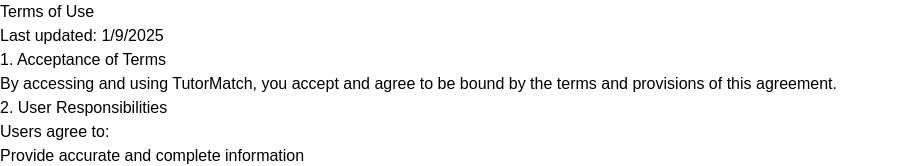
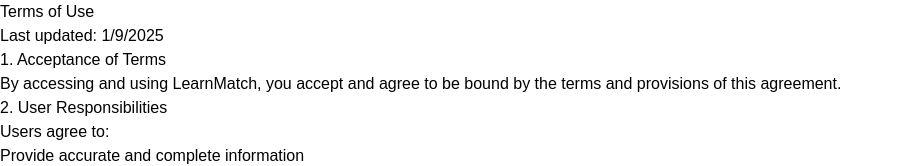
Before and after one commit to AdrianLuk12/tutorconnect, a Next.js app in the folder frontend/: page /terms in a window 1280 px wide. Shown: the top 166 px of the page, without its empty margins (0-903 px from the left). Built offline with nearby package versions, Linux system fonts and the light colour scheme.

Commit message:
updated name and settings for deploy

```diff
--- a/frontend/next.config.ts
+++ b/frontend/next.config.ts
@@ -12,7 +12,7 @@
     ignoreBuildErrors: true,
   },
   env: {
-    NEXT_PUBLIC_API_URL: 'http://localhost:8000',
+    NEXT_PUBLIC_API_URL: 'https://tutorconnect-back.onrender.com',
   },
 };
 
--- a/frontend/src/app/components/LandingPage.tsx
+++ b/frontend/src/app/components/LandingPage.tsx
@@ -6,7 +6,7 @@
         <div className="min-h-screen bg-gray-100 flex flex-col">
             <div className="container mx-auto px-4 py-16 flex-grow">
                 <div className="text-center">
-                    <h1 className="text-4xl font-bold mb-6">Welcome to TutorMatch</h1>
+                    <h1 className="text-4xl font-bold mb-6">Welcome to LearnMatch</h1>
                     <h2 className="text-2xl font-bold mb-6">A peer learning platform</h2>
                     <p className="text-xl mb-8">The platform connects students who want to teach and learn from each other. It matches users based on their skills and learning goals, enabling them to exchange knowledge in a peer-to-peer manner.</p>
                     <div className="space-x-4">
--- a/frontend/src/app/dashboard/page.tsx
+++ b/frontend/src/app/dashboard/page.tsx
@@ -105,7 +105,7 @@
                     Welcome, {user?.username || user?.first_name}!
                 </h1> */}
                 <h1 className="text-3xl font-bold mb-8 text-center">
-                    TutorMatch
+                    LearnMatch
                 </h1>
 
                 <div className="grid grid-cols-1 md:grid-cols-2 lg:grid-cols-3 gap-6">
--- a/frontend/src/app/layout.tsx
+++ b/frontend/src/app/layout.tsx
@@ -13,7 +13,7 @@
 });
 
 export const metadata: Metadata = {
-  title: "TutorMatch",
+  title: "LearnMatch",
   description: "A peer learning platform",
 };
 
--- a/frontend/src/app/terms/page.tsx
+++ b/frontend/src/app/terms/page.tsx
@@ -15,7 +15,7 @@
                     <section className="space-y-4">
                         <h2 className="text-xl font-semibold text-gray-800">1. Acceptance of Terms</h2>
                         <p>
-                            By accessing and using TutorMatch, you accept and agree to be bound by the terms and
+                            By accessing and using LearnMatch, you accept and agree to be bound by the terms and
                             provisions of this agreement.
                         </p>
                     </section>
```
Also changed, not shown: 1 other file (tests, documents, lock files or other folders).
